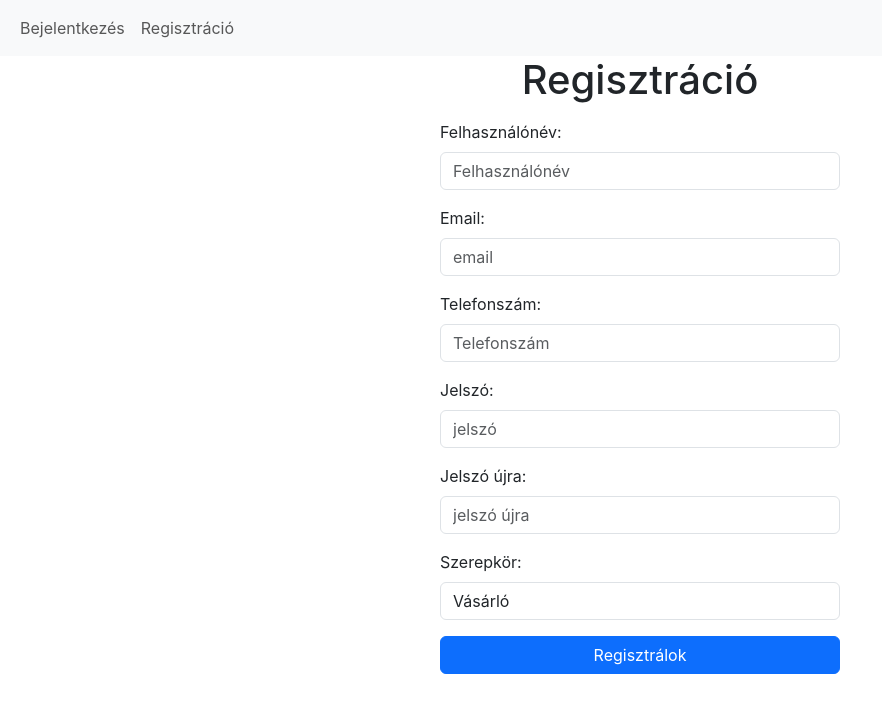
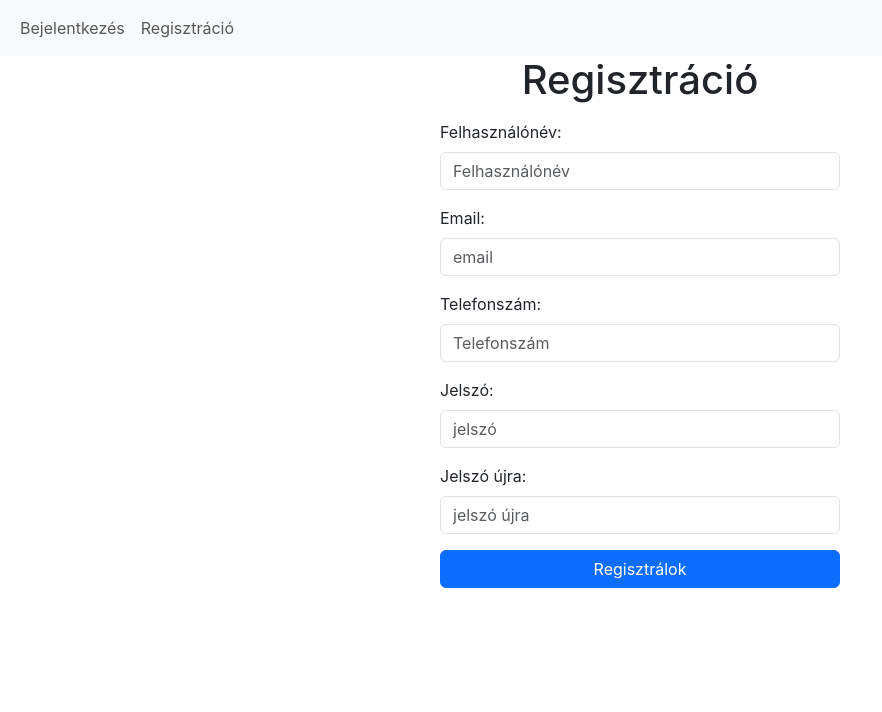
Before and after one commit to TomImre-Final-Project/frontend, a React (Create React App) app: page /regisztracio in a window 1280 px wide. Shown: the top 712 px of the page, without its empty margins (0-882 px from the left). Built offline with nearby package versions, Linux system fonts and the light colour scheme.

Commit message:
register always customer

```diff
--- a/src/pages/Regisztracio.js
+++ b/src/pages/Regisztracio.js
@@ -11,7 +11,6 @@ export default function Regisztracio() {
   const [email, setEmail] = useState("");
   const [password, setPassword] = useState("");
   const [password_confirmation, setPasswordConfirmation] = useState("");
-  const [role, setRole] = useState("customer");
   const [phone, setPhone] = useState("");
 
   const navigate = useNavigate();
@@ -26,7 +25,7 @@ export default function Regisztracio() {
       email: email,
       password: password,
       password_confirmation: password_confirmation,
-      role: role,
+      role: "customer",
       phone: phone
     };
     loginReg(adat, "/register");
@@ -144,21 +143,6 @@ export default function Regisztracio() {
           </div>
         </div>
 
-        <div className="mb-3">
-          <label htmlFor="role" className="form-label">
-            Szerepkör:
-          </label>
-          <select
-            className="form-control"
-            id="role"
-            value={role}
-            onChange={(e) => setRole(e.target.value)}
-          >
-            <option value="customer">Vásárló</option>
-            <option value="courier">Futár</option>
-          </select>
-        </div>
-
         <button type="submit" className="btn btn-primary w-100">
           Regisztrálok
         </button>
```
